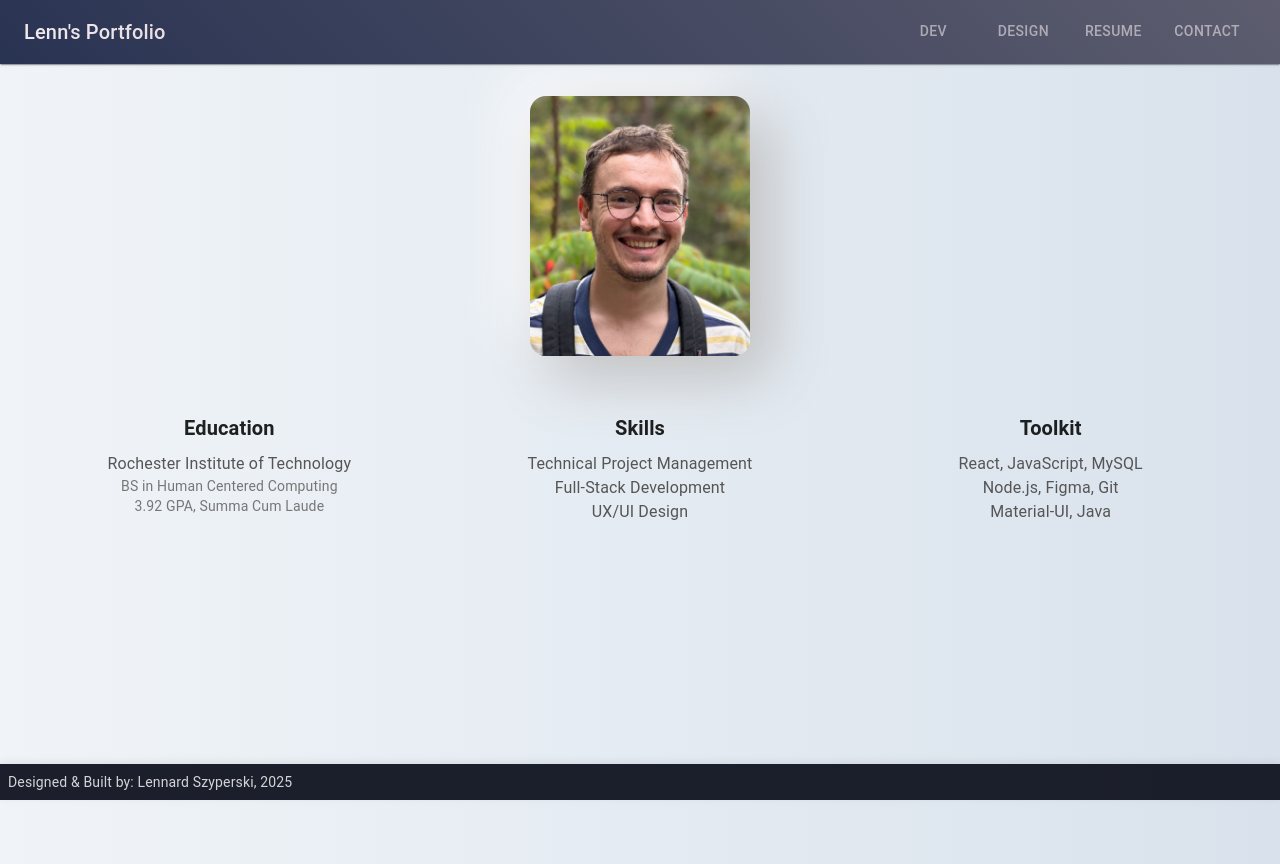
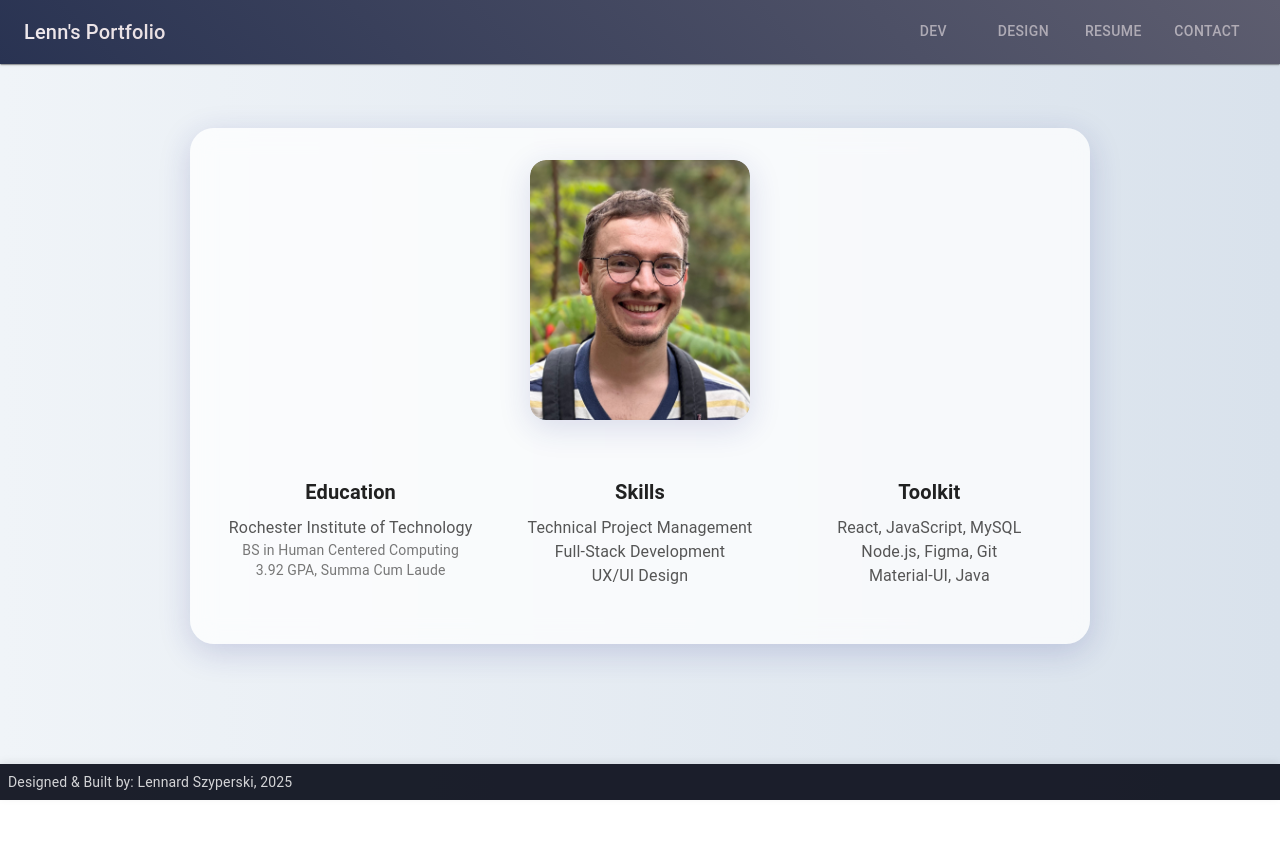
Before and after one commit to lennard-s/portfolio-website, a React (Create React App) app: page / in a window 1280 px wide. After the commit the page ends 800 px from the top, so only its background shows below. Built offline with nearby package versions, Linux system fonts and the light colour scheme; some icons are missing.

Commit message:
landing page restyle

```diff
--- a/src/pages/landingPage.jsx
+++ b/src/pages/landingPage.jsx
@@ -1,5 +1,5 @@
 import React from "react";
-import { Box, Typography } from "@mui/material";
+import { Box, Typography, Card, CardContent, Fade } from "@mui/material";
 import SchoolIcon from "@mui/icons-material/School";
 import BuildIcon from "@mui/icons-material/Build";
 import CodeIcon from "@mui/icons-material/Code";
@@ -9,11 +9,16 @@ const portraitStyles = {
   height: 260,
   borderRadius: 4,
   overflow: "hidden",
-  boxShadow: "20px 20px 60px #bebebe, -20px -20px 60px #ffffff",
+  boxShadow: "0 8px 32px 0 rgba(31, 38, 135, 0.15)",
   background: "linear-gradient(135deg, #f5f7fa 0%, #c3cfe2 100%)",
   display: "flex",
   alignItems: "center",
   justifyContent: "center",
+  transition: "transform 0.4s cubic-bezier(.4,2,.6,1)",
+  willChange: "transform",
+  "&:hover": {
+    transform: "scale(1.04)",
+  },
 };
 
 const columnStyles = {
@@ -28,23 +33,54 @@ const iconStyles = {
 };
 
 export default function LandingPage() {
+  const [show, setShow] = React.useState(false);
+
+  React.useEffect(() => {
+    setShow(true);
+  }, []);
+
   return (
     <Box
       sx={{
-        minHeight: "100vh",
+        maxHeight: { xs: "100vh", md: "100%" },
+        display: "flex",
+        alignItems: "center",
+        justifyContent: "center",
+        pt: { xs: 15, md: 8 },
+      }}
+    >
+      <Fade in={show} timeout={400}>
+        <Card
+          elevation={8}
+          sx={{
+            borderRadius: 6,
+            minWidth: { xs: "90vw", md: 900 },
+            maxWidth: 1100,
+            padding: { xs: 2, md: 4 },
+            background: "rgba(255,255,255,0.75)",
+            boxShadow: "0 8px 32px 0 rgba(31, 38, 135, 0.18)",
+            backdropFilter: "blur(12px)",
+            transition: "box-shadow 0.4s cubic-bezier(.4,2,.6,1)",
+            "&:hover": {
+              boxShadow: "0 16px 48px 0 rgba(31, 38, 135, 0.22)",
+            },
             display: "flex",
             flexDirection: "column",
             alignItems: "center",
-        padding: 4,
           }}
         >
           {/* Portrait Section */}
+          <Fade in={show} timeout={1200}>
             <Box
               sx={{
                 display: "flex",
                 justifyContent: "center",
                 alignItems: "center",
                 marginBottom: 4,
+                transition: "transform 0.4s cubic-bezier(.4,2,.6,1)",
+                "&:hover > div": {
+                  transform: "scale(1.04)",
+                },
               }}
             >
               <Box sx={portraitStyles}>
@@ -56,20 +92,22 @@ export default function LandingPage() {
                     height: "100%",
                     objectFit: "cover",
                     display: "block",
+                    borderRadius: 16,
                   }}
                 />
               </Box>
             </Box>
+          </Fade>
 
           {/* Introduction Section */}
-      <Box
+          <CardContent
             sx={{
+              width: "100%",
+              padding: 0,
               display: "flex",
               flexDirection: { xs: "column", md: "row" },
               justifyContent: "space-between",
               alignItems: { xs: "center", md: "flex-start" },
-          width: "100%",
-          maxWidth: 1200,
               gap: 4,
             }}
           >
@@ -123,7 +161,9 @@ export default function LandingPage() {
                 Material-UI, Java
               </Typography>
             </Box>
-      </Box>
+          </CardContent>
+        </Card>
+      </Fade>
     </Box>
   );
 }
```
Lines whose indentation alone changed are shown as unchanged.
